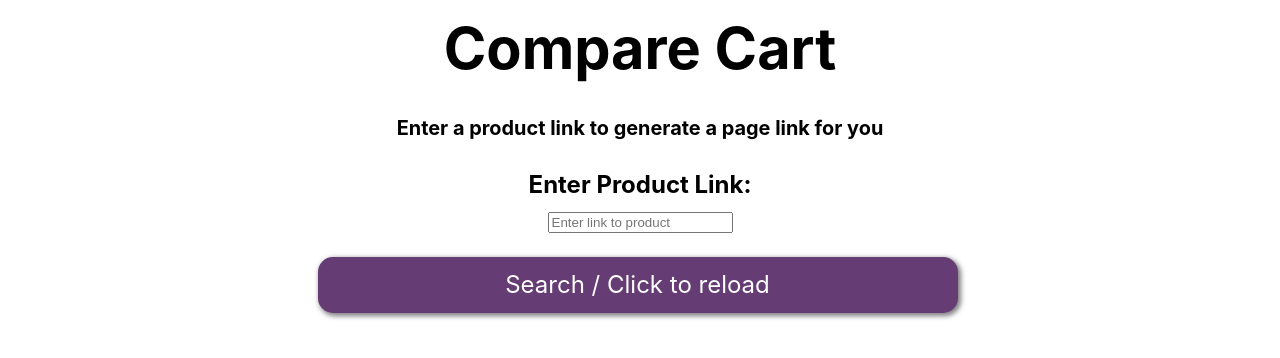
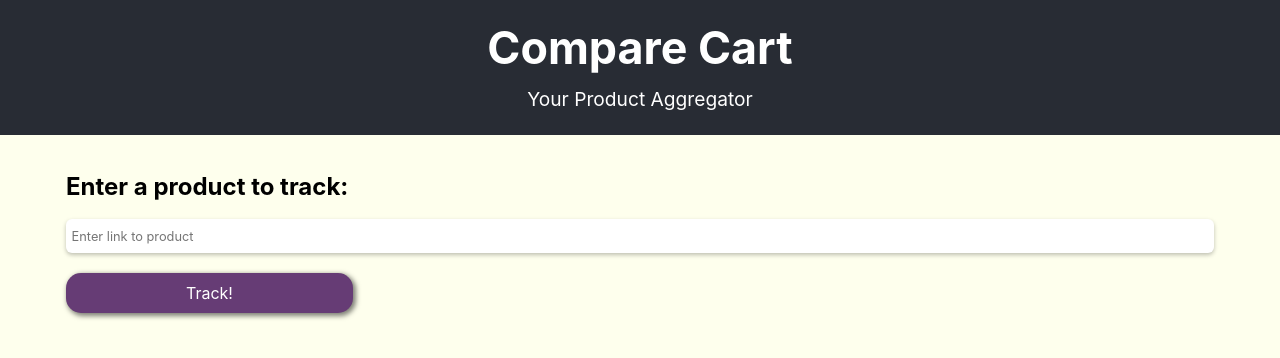
Before and after one commit to googlercolin/compare-cart, a React (Create React App) app in the folder frontend/: page / in a window 1280 px wide. Shown: the top 358 px of the page. Built offline with nearby package versions, Linux system fonts and the light colour scheme; no server answers; the database is empty.

Commit message:
frontend revamp

```diff
--- a/frontend/package.json
+++ b/frontend/package.json
@@ -6,8 +6,10 @@
     "@testing-library/jest-dom": "^5.17.0",
     "@testing-library/react": "^13.4.0",
     "@testing-library/user-event": "^13.5.0",
+    "bootstrap": "^5.3.3",
     "firebase": "^10.10.0",
     "react": "^18.2.0",
+    "react-bootstrap": "^2.10.2",
     "react-dom": "^18.2.0",
     "react-router-dom": "^6.22.3",
     "react-scripts": "^5.0.1",
--- a/frontend/src/App.css
+++ b/frontend/src/App.css
@@ -1,23 +1,11 @@
 .App {
-  text-align: center;
+  /* text-align: center; */
   /* display: flex; */
-  justify-content: center;
-}
-
-.App-logo {
-  height: 40vmin;
-  pointer-events: none;
-}
-
-@media (prefers-reduced-motion: no-preference) {
-  .App-logo {
-    animation: App-logo-spin infinite 20s linear;
-  }
+  /* justify-content: center; */
 }
 
 .App-header {
   background-color: #282c34;
-  min-height: 100vh;
   display: flex;
   flex-direction: column;
   align-items: center;
@@ -26,17 +14,47 @@
   color: white;
 }
 
-.App-link {
-  color: #61dafb;
+.header {
+  display: flex;
+  flex-direction: column;
+  align-items: center;
+  justify-content: center;
+  margin: 1em;
 }
 
-@keyframes App-logo-spin {
-  from {
-    transform: rotate(0deg);
-  }
-  to {
-    transform: rotate(360deg);
-  }
+.webTitle {
+  margin-block-start: 0em;
+  margin-block-end: 0em;
+}
+
+.webSubtitle {
+  margin-block-end: 0em;
+}
+
+.App-body {
+  margin-left: 50px;
+  margin-right: 50px;
+  padding-top: 8px;
+  padding-left: 16px;
+  padding-right: 16px;
+  text-size-adjust: 100%;
+  display: flex;
+  flex-direction: column;
+  -webkit-font-smoothing: auto;
+  -webkit-tap-highlight-color: rgba(0, 0, 0, 0);
+}
+
+input {
+  /* width: 100%; */
+  margin-top: 10px;
+  margin-bottom: 10px;
+  height: 4vh;
+  border-radius: 6px;
+  border: none;
+  font-family: -apple-system, BlinkMacSystemFont, 'Segoe UI', 'Roboto', 'Oxygen', 'Ubuntu', 'Cantarell', 'Fira Sans', 'Droid Sans', 'Helvetica Neue', sans-serif;
+  font-size: clamp(0.8rem, 1vw, 1.5rem);
+  box-shadow: 0 2px 4px 0 rgba(0, 0, 0, 0.25);
+  transition: background-color 0.218s, border-color 0.218s, box-shadow 0.218s;
 }
 
 .Table {
@@ -48,18 +66,20 @@
   border: none;
   justify-content: center;
   align-items: center;
+  display: flex;
   background-color: rgba(102, 60, 117, 1);
   /* background-color: black; */
   /* background-color: #ba5bb2; */
   /* opacity: 0.37; */
   color: white;
-  /* font-family: Futura, "Trebuchet MS", Arial, sans-serif; */
-  font-size: clamp(0.8rem, 2vw, 1.5rem);
-  width: 50%;
-  height: 55.36px;
+  font-family: -apple-system, BlinkMacSystemFont, 'Segoe UI', 'Roboto', 'Oxygen', 'Ubuntu', 'Cantarell', 'Fira Sans', 'Droid Sans', 'Helvetica Neue', sans-serif;
+  font-size: clamp(0.8rem, 2vw, 1rem);
+  width: 25%;
+  height: 40px;
   padding: 1rem;
   border-radius: 15px;
-  margin-right: 5px;
+  margin-top: 10px;
+  margin-bottom: 10px;
   /* margin-top: 5% */
   box-shadow: 2px 2px 5px 1px rgba(0,0,0,0.50);
   -webkit-box-shadow: 2px 2px 5px 1px rgba(0,0,0,0.50);
@@ -80,4 +100,8 @@
 .invalidText {
   color: red;
   font-size: clamp(0.8rem, 1vw, 1.5rem);
+  margin-block-start: 0em;
+  margin-block-end: 0em;
+  margin-top: 5px;
+  margin-bottom: 5px;
 }
--- a/frontend/src/App.js
+++ b/frontend/src/App.js
@@ -4,7 +4,6 @@ import { Link, BrowserRouter as Router, Route, Routes } from "react-router-dom";
 import './App.css';
 import HomePage from "./Homepage";
 import ExistingPage from "./ExistingPage";
-import classes from "./App.css";
 // import LoadingModal from "./Modals/LoadingModal.js";
 import LoadingModal from "./Modals/LoadingModal";
 // Import the functions you need from the SDKs you need
--- a/frontend/src/Homepage.js
+++ b/frontend/src/Homepage.js
@@ -1,5 +1,6 @@
 import React, { useState, useEffect } from "react";
 import LoadingModal from "./Modals/LoadingModal";
+// import classes from "./App.css";
 import { collection, getDocs } from 'firebase/firestore';
 
 const HomePage = () => {
@@ -43,24 +44,28 @@ const HomePage = () => {
       // <div>Loading...</div>
     ) : (
       <div>
-        <h1>Compare Cart</h1>
-        <h5 className="newpage">Enter a product link to generate a page link for you</h5>
-        <h4 className="title">Enter Product Link:</h4>
+        <div className="App-header">
+          <div className="header">
+            <h1 className="webTitle">Compare Cart</h1>
+            <p className="webSubtitle">Your Product Aggregator</p>
+          </div>
+        </div>
+        <div className="App-body">
+          {/* <h5 className="newpage">Enter a product link to generate a page link for you</h5> */}
+          <h4 className="title">Enter a product to track:</h4>
           <input
             value={product.productLink}
             name="productLink"
-          placeholder="Enter link to product"
+            placeholder=" Enter link to product"
             onChange={inputHandler}
           />
-        <br></br>
           {!productNameValid && (
             <p className="invalidText">
               This is a required field.
             </p>
           )}
-        <br></br>
-        <button className="Button" onClick={handler}>Search / Click to reload</button>
-        <br></br>
+          <button className="Button" onClick={handler}>Track!</button>
+        </div>
       </div>
     )}
   </div>)
--- a/frontend/src/index.css
+++ b/frontend/src/index.css
@@ -1,6 +1,6 @@
 body {
   margin: 0;
-  margin-top: 20px;
+  /* margin-top: 20px; */
   /* display: flex;
   justify-content: center; */
   font-family: -apple-system, BlinkMacSystemFont, 'Segoe UI', 'Roboto', 'Oxygen', 'Ubuntu', 'Cantarell', 'Fira Sans', 'Droid Sans', 'Helvetica Neue', sans-serif;
@@ -8,14 +8,16 @@ body {
   line-height: clamp(0.8rem, 2vw, 1.5rem);
   -webkit-font-smoothing: antialiased;
   -moz-osx-font-smoothing: grayscale;
+  background-color: #feffed;
 }
 
 h1 { font-family: -apple-system, BlinkMacSystemFont, 'Segoe UI', 'Roboto', 'Oxygen', 'Ubuntu', 'Cantarell', 'Fira Sans', 'Droid Sans', 'Helvetica Neue', sans-serif;
-     font-size: clamp(2rem, 4.5vw, 6rem); font-style: normal;
+     font-size: clamp(2rem, 3.5vw, 6rem);
+     font-style: normal;
      font-variant: normal;
      font-weight: 700;
-     line-height: clamp(2rem, 4.5vw, 6rem);
-     margin-top: 0;
+     line-height: clamp(2rem, 3.5vw, 6rem);
+     /* margin-top: 0; */
 }
 h3 { font-family: -apple-system, BlinkMacSystemFont, 'Segoe UI', 'Roboto', 'Oxygen', 'Ubuntu', 'Cantarell', 'Fira Sans', 'Droid Sans', 'Helvetica Neue', sans-serif;
      font-size: clamp(1.25rem, 4vw, 3rem);
@@ -26,11 +28,11 @@ h3 { font-family: -apple-system, BlinkMacSystemFont, 'Segoe UI', 'Roboto', 'Oxyg
      margin: 0
 }
 p { font-family: -apple-system, BlinkMacSystemFont, 'Segoe UI', 'Roboto', 'Oxygen', 'Ubuntu', 'Cantarell', 'Fira Sans', 'Droid Sans', 'Helvetica Neue', sans-serif;
-    font-size: clamp(0.8rem, 2vw, 1.25rem);
+    font-size: clamp(0.8rem, 1.5vw, 1.25rem);
     font-style: normal;
     font-variant: normal;
     font-weight: 400;
-    line-height: clamp(0.8rem, 2vw, 1.25rem);
+    line-height: clamp(0.8rem, 1.5vw, 1.25rem);
 }
 blockquote { font-family: -apple-system, BlinkMacSystemFont, 'Segoe UI', 'Roboto', 'Oxygen', 'Ubuntu', 'Cantarell', 'Fira Sans', 'Droid Sans', 'Helvetica Neue', sans-serif;
              font-size: 21px;
```
Also changed, not shown: 1 other file (tests, documents, lock files or other folders). Lines whose indentation alone changed are shown as unchanged.
